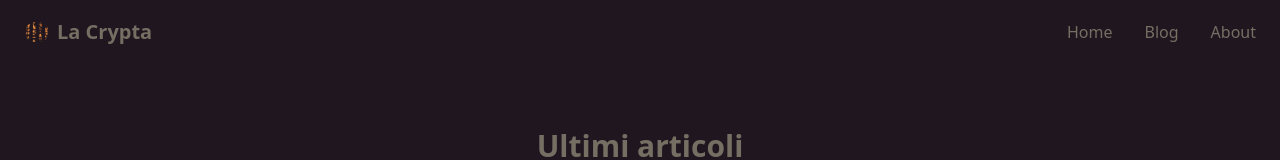
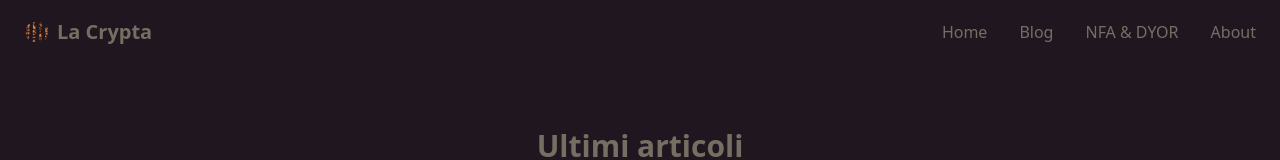
Before and after one commit to AndreaBarghigiani/lacrypta, a Next.js app: page /posts in a window 1280 px wide. Shown: the top 160 px of the page. Built offline with nearby package versions, Linux system fonts and the light colour scheme.

Commit message:
feat: added nav item

```diff
--- a/components/navbar.js
+++ b/components/navbar.js
@@ -29,6 +29,9 @@ export default function Navbar() {
             <Link href="/posts">Blog</Link>
           </li>
           <li>
+            <Link href="/disclamer">NFA &amp; DYOR</Link>
+          </li>
+          <li>
             <Link href="/about">About</Link>
           </li>
         </ul>
```
